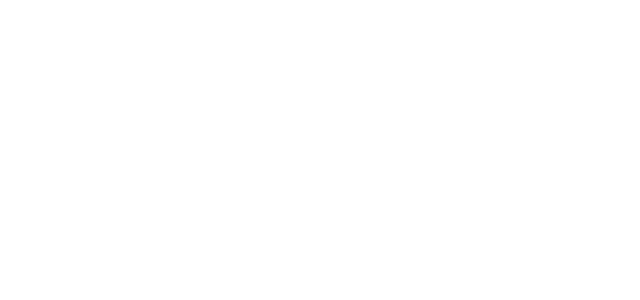
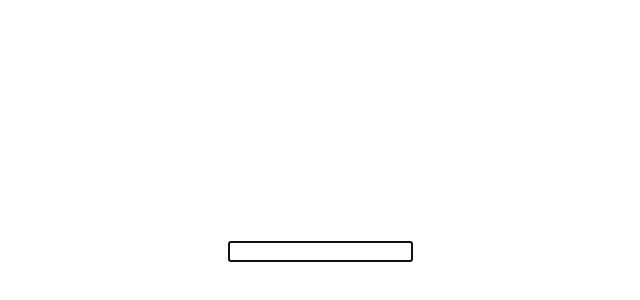
Before and after one commit to marcinicola/react, a React (Vite) app: page / in a window 1280 px wide. Shown: the part 150-450 px from the top of the page, without its empty margins (320-960 px from the left). Built offline with nearby package versions, Linux system fonts and the light colour scheme.

Commit message:
Esercizio 50

```diff
--- a/src/App.jsx
+++ b/src/App.jsx
@@ -1,12 +1,12 @@
-import { useState } from 'react'
 import './App.css'
+import { FocusAbleInput } from './FocusAbleInput'
 
 function App() {
 
 
   return (
     <>
-
+     <FocusAbleInput />
     </>
   )
 }
--- /dev/null
+++ b/src/FocusAbleInput.jsx
@@ -0,0 +1,11 @@
+import { useRef } from "react";
+import { useEffect } from "react";
+
+export function FocusAbleInput() {
+  const _inputRef = useRef(null);
+
+  useEffect(() => {
+    _inputRef.current?.focus();
+  }, []);
+  return <input ref={_inputRef} type="text" />;
+}
```
